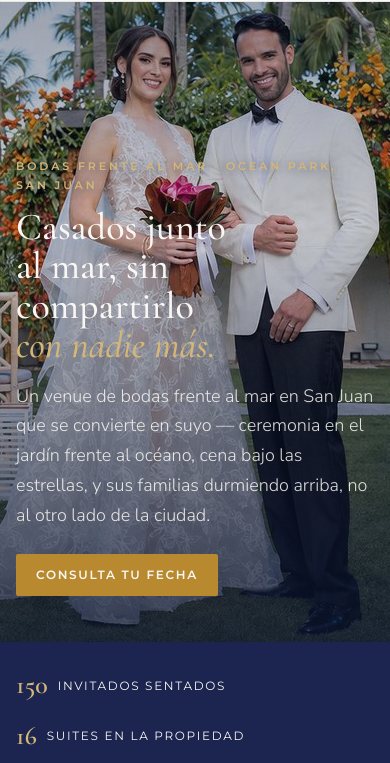
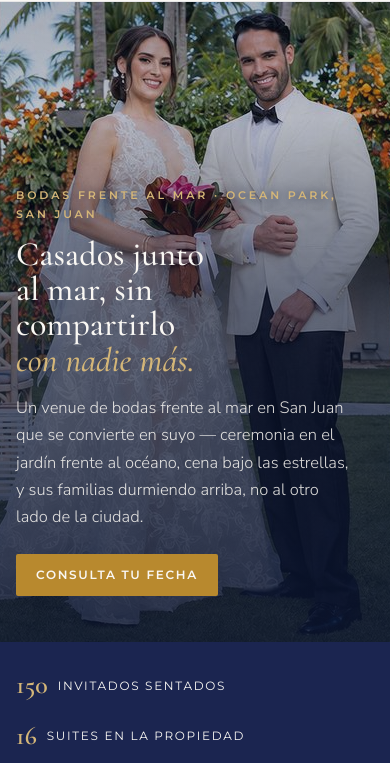
Before and after one commit to tinarokai/Privee.GraceCollectionPR, a plain HTML site: page es/bodas.html in a window 390 px wide. Shown: the part 61-824 px from the top of the page. Drawn offline with nearby package versions, Linux system fonts and the light colour scheme.

Commit message:
Make the hero text readable on phones
On a phone the hero crops to a narrow slice and the text block is
much taller, so it starts in the part of the gradient that is
almost transparent: the gold eyebrow sat on bright palm fronds and
the headline ran across the couple's faces.

Below 720px the veil now ramps earlier and deeper, the headline is
smaller so the block clears their faces, and the paragraph holds
four lines instead of five. Desktop is untouched — the rules live
in a max-width query.

Co-Authored-By: Claude Opus 5 <noreply@anthropic.com>

```diff
--- a/es/bodas.html
+++ b/es/bodas.html
@@ -170,6 +170,14 @@ footer img{height:30px;width:auto;opacity:.9}
   .moment img{height:240px}
   .stay .wrap{grid-template-columns:1fr}
   .dgrid{grid-template-columns:1fr 1fr}
+}
+@media (max-width:720px){
+  /* the hero crops to a narrow slice on phones, so the text sits over the couple:
+     ramp the veil earlier and deeper so type stays legible */
+  .hero .veil{background:linear-gradient(180deg,rgba(11,21,48,.34) 0%,rgba(11,21,48,.26) 18%,rgba(11,21,48,.6) 46%,rgba(11,21,48,.86) 100%)}
+  .hero .eyebrow{text-shadow:0 1px 12px rgba(11,21,48,.8)}
+  h1{font-size:clamp(34px,8.4vw,44px)}
+  .hero p{font-size:16.5px;max-width:34ch}
 }
 @media (max-width:540px){
   .dgrid{grid-template-columns:1fr}
```
Also changed, not shown: weddings.html (+8 -0 lines).
